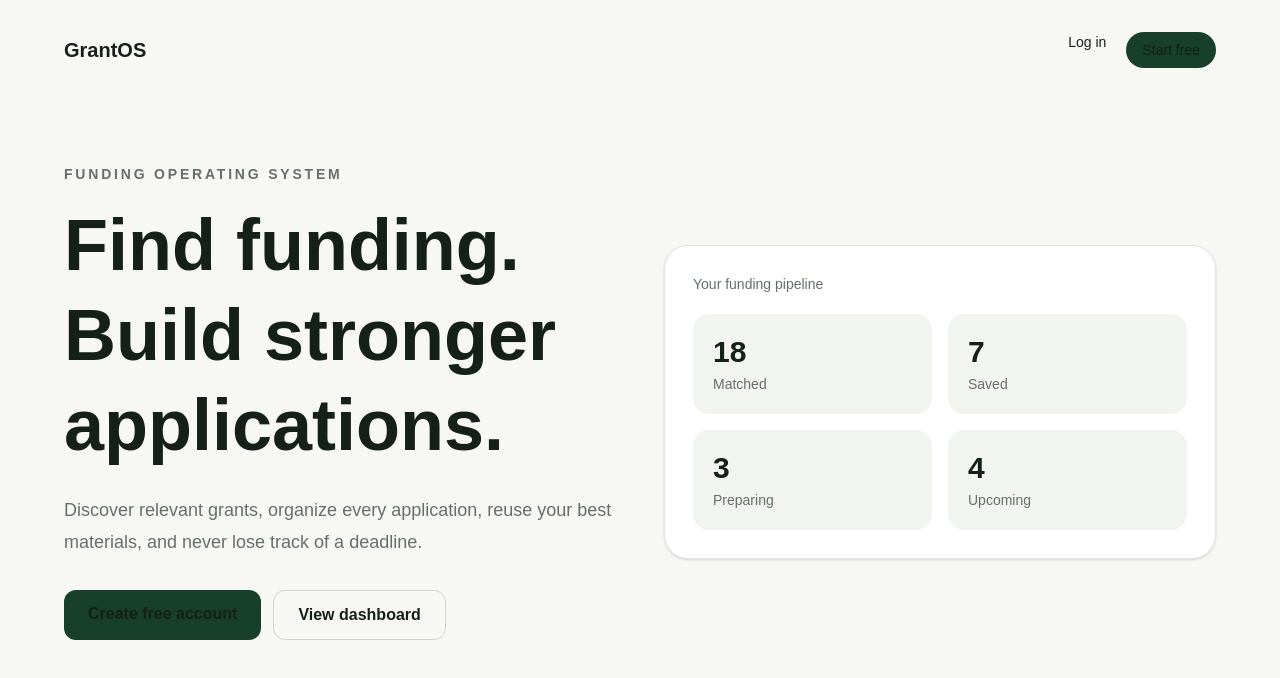
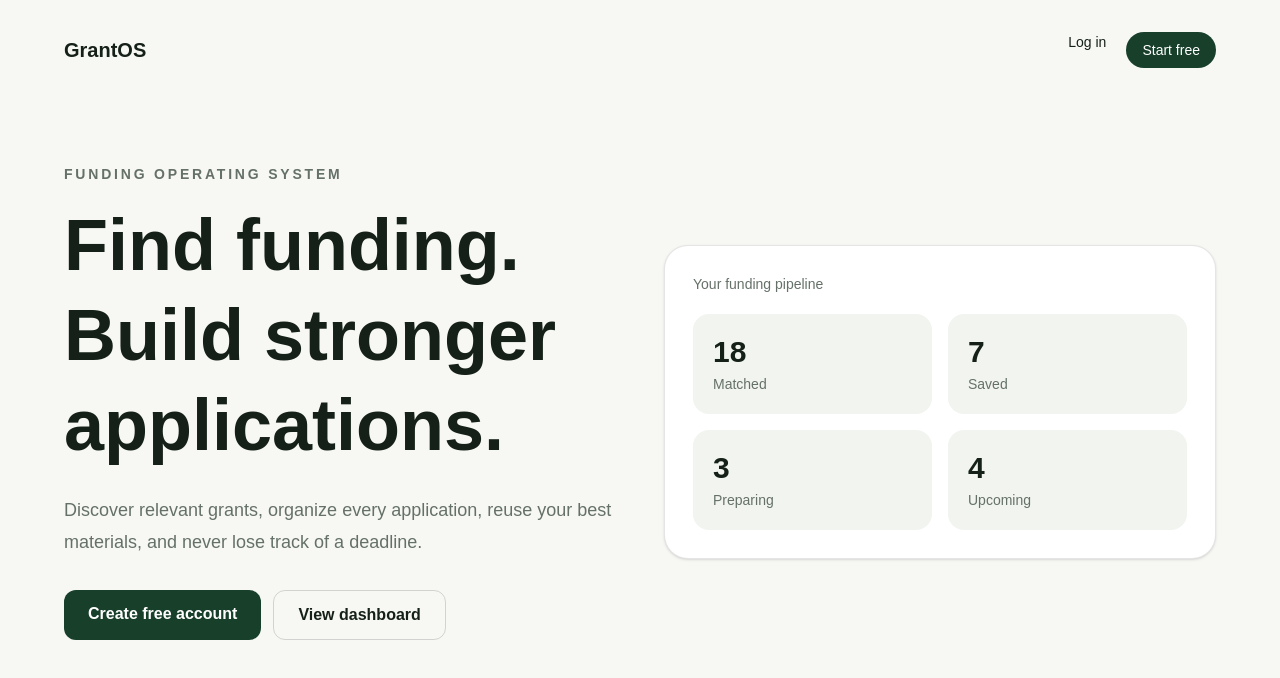
Before and after one commit to tobias-fletch/grantos, a Next.js app: page / in a window 1280 px wide. Shown: the top 678 px of the page. Built offline with nearby package versions, Linux system fonts and the light colour scheme.

Commit message:
Preserve Tailwind link button text colors

```diff
--- a/src/app/globals.css
+++ b/src/app/globals.css
@@ -17,6 +17,5 @@ body {
 }
 
 a {
-  color: inherit;
   text-decoration: none;
 }
```
